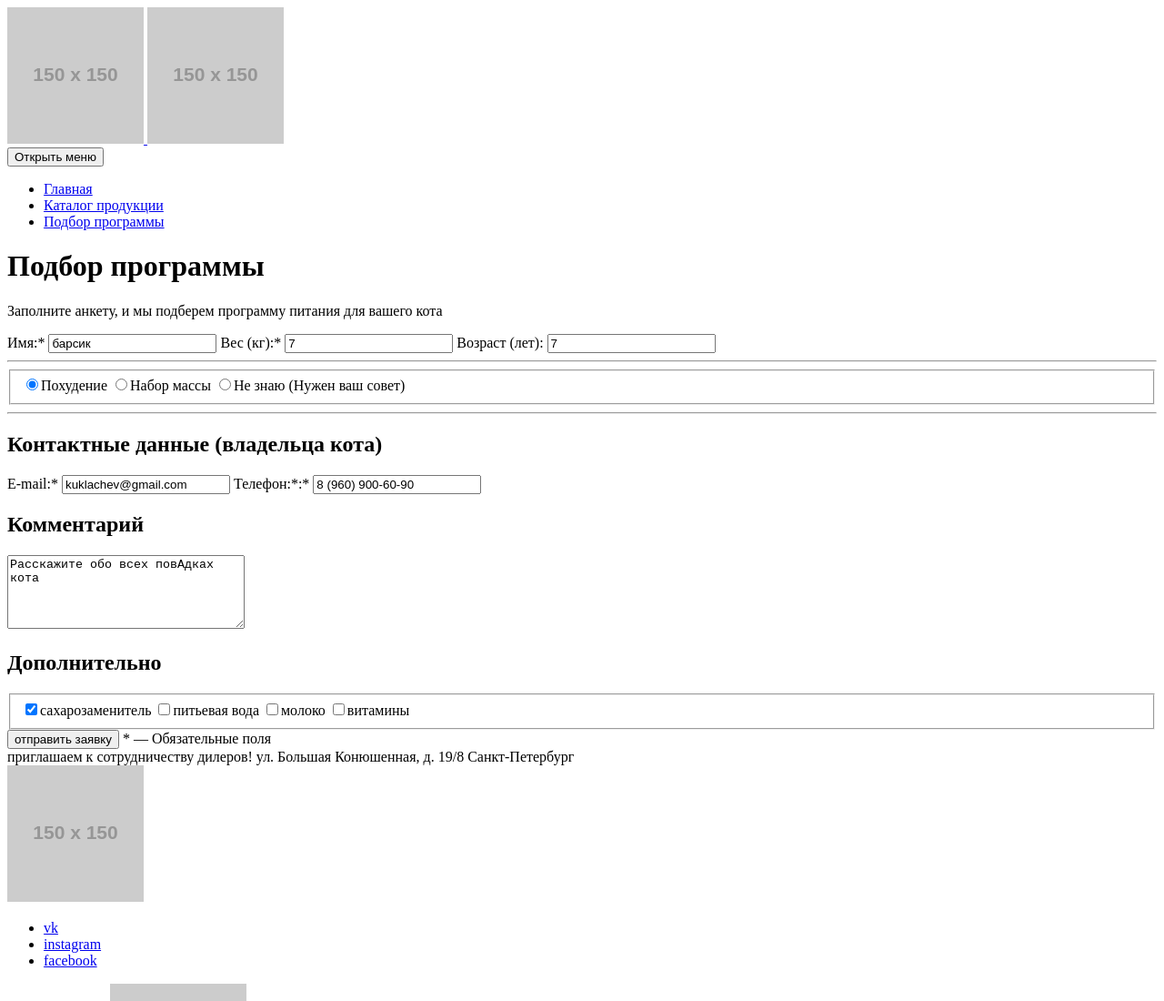
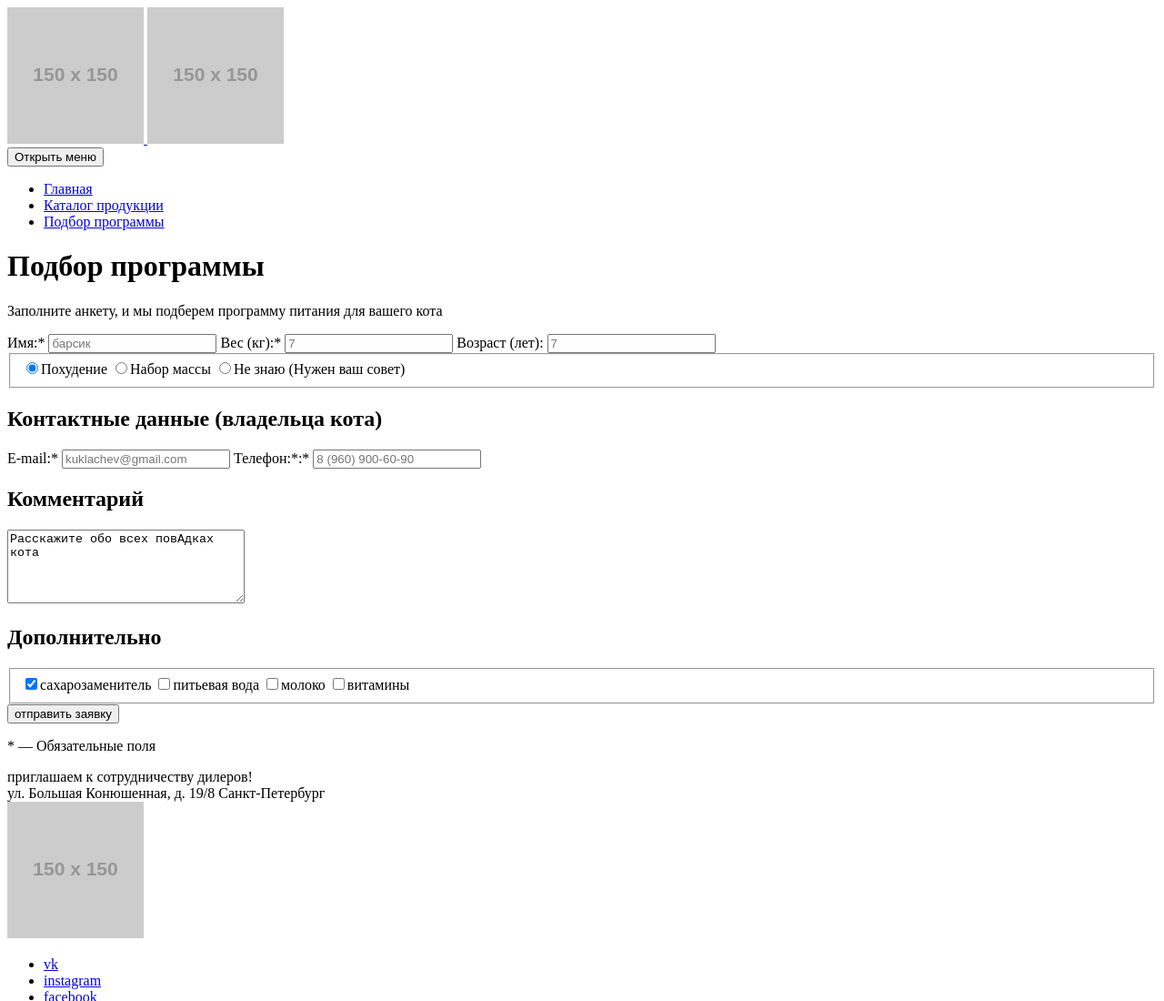
Before and after one commit to alexander-morozov-travelline/1309675-cat-energy-21, a website: page source/form.html in a window 1280 px wide. Shown: the top 1100 px of the page at 91% size. Drawn offline with Linux system fonts and the light colour scheme; placeholder pictures from the web are drawn by us.

Commit message:
Разметка страницы каталога Правка замечаний

```diff
--- a/source/form.html
+++ b/source/form.html
@@ -39,40 +39,41 @@
       <h1 class="page__title">Подбор программы</h1>
       <form action="https://echo.htmlacademy.ru" class="form">
         <p class="form__text">Заполните анкету, и мы подберем программу питания для вашего кота</p>
-      <label class="label form__label">Имя:* <input class="input form__input" type="text" name="name" value="барсик"></label>
-      <label class="label form__label">Вес (кг):* <input class="input form__input" type="text" name="weight" value="7"></label>
-      <label class="label form__label">Возраст (лет): <input class="input form__input" type="text" name="age" value="7"></label>
-      <hr class="form__line">
+        <label class="label form__label">Имя:* <input class="input form__input" type="text" name="name" placeholder="барсик"></label>
+        <label class="label form__label">Вес (кг):* <input class="input form__input" type="text" name="weight" placeholder="7"></label>
+        <label class="label form__label">Возраст (лет): <input class="input form__input" type="text" name="age" placeholder="7"></label>
         <div class="form__radio radio">
           <fieldset class="radio__list">
-          <label class="label form__label"><input class="radio__item" type="radio" name="goal" checked value="weight-loss">Похудение</label>
-          <label class="label form__label"><input class="radio__item" type="radio" name="goal" value="weight-gain">Набор массы</label>
-          <label class="label form__label"><input class="radio__item" type="radio" name="goal" value="advice">Не знаю (Нужен ваш совет)</label>
+            <label class="label form__label"><input class="radio__item" type="radio" name="goal" checked placeholder="weight-loss">Похудение</label>
+            <label class="label form__label"><input class="radio__item" type="radio" name="goal" placeholder="weight-gain">Набор массы</label>
+            <label class="label form__label"><input class="radio__item" type="radio" name="goal" placeholder="advice">Не знаю (Нужен ваш совет)</label>
           </fieldset>
         </div>
-      <hr class="form__line">
         <h2 class="form__title">Контактные данные (владельца кота)</h2>
-      <label class="label form__label">E-mail:* <input class="form__input input input--email" type="text" name="email" value="kuklachev@gmail.com"></label>
-      <label class="label form__label">Телефон:*:* <input class="form__input input input--phone" type="text" name="phone" value="8 (960) 900-60-90"></label>
+        <label class="label form__label">E-mail:* <input class="form__input input input--email" type="text" name="email" placeholder="kuklachev@gmail.com"></label>
+        <label class="label form__label">Телефон:*:* <input class="form__input input input--phone" type="text" name="phone" placeholder="8 (960) 900-60-90"></label>
         <h2 class="form__title">Комментарий</h2>
         <textarea class="form__textarea textarea" name="habits" id="" cols="30" rows="5">Расскажите обо всех повАдках кота</textarea>
         <h2 class="form__title">Дополнительно</h2>
+        <fieldset class="checkbox__list">
           <div class="form__checkbox checkbox">
-        <fieldset class="checkbox__list">
             <label class="label form__label"><input class="checkbox__item" type="checkbox" name="sweetener" checked>сахарозаменитель</label>
             <label class="label form__label"><input class="checkbox__item" type="checkbox" name="water">питьевая вода</label>
             <label class="label form__label"><input class="checkbox__item" type="checkbox" name="milk">молоко</label>
             <label class="label form__label"><input class="checkbox__item" type="checkbox" name="vitamins">витамины</label>
+          </div>
         </fieldset>
-      </div>
-      <button class="form__button button">отправить заявку</button>
-      <span class="form__notice">* — Обязательные поля</span>
+        <button class="form__button button" type="button">отправить заявку</button>
+        <p class="form__notice">* — Обязательные поля</p>
       </form>
     </main>
     <footer class="page-footer">
       <div class="page-footer__cooperation cooperation">
-      <span class="cooperation__text">приглашаем к сотрудничеству дилеров!</span>
-      <span class="cooperation__address">ул. Большая Конюшенная, д. 19/8 Санкт-Петербург</span>
+        <div class="cooperation__text">приглашаем к сотрудничеству дилеров!</div>
+        <div class="cooperation__address">
+          <span class="cooperation__street">ул. Большая Конюшенная, д. 19/8</span>
+          <span class="cooperation__city">Санкт-Петербург</span>
+        </div>
       </div>
       <div class="page-footer__map">
 
```
Also changed, not shown: source/catalog.html (+5 -2 lines), source/index.html (+6 -4 lines). Lines whose indentation alone changed are shown as unchanged.
